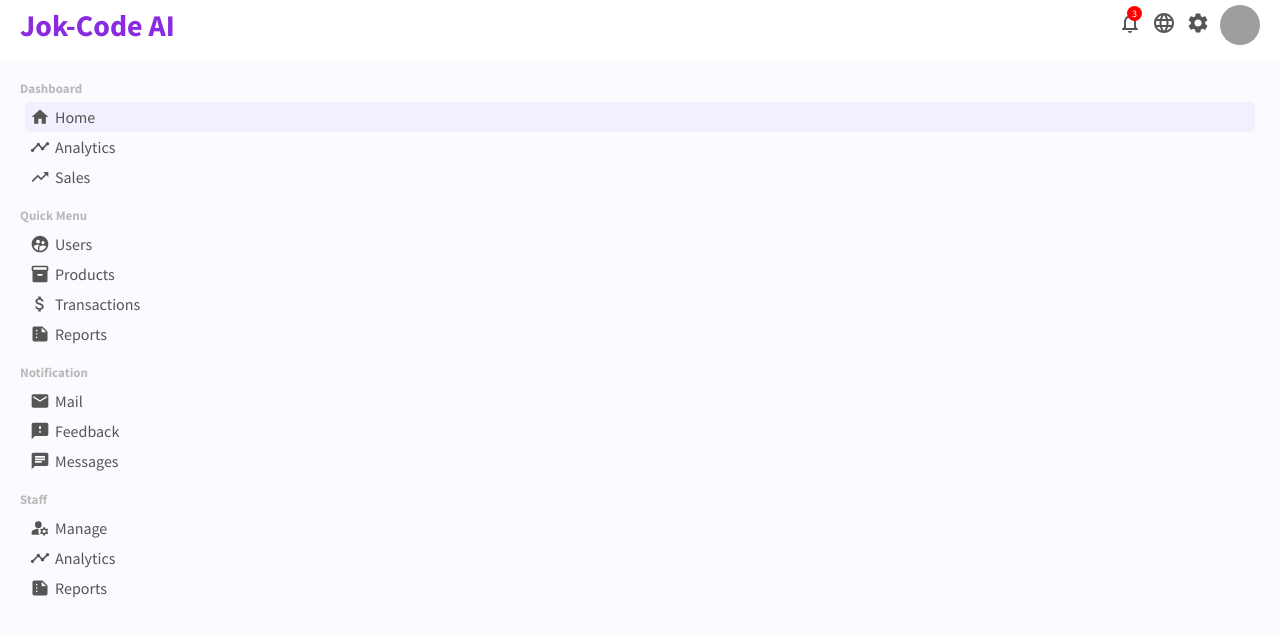
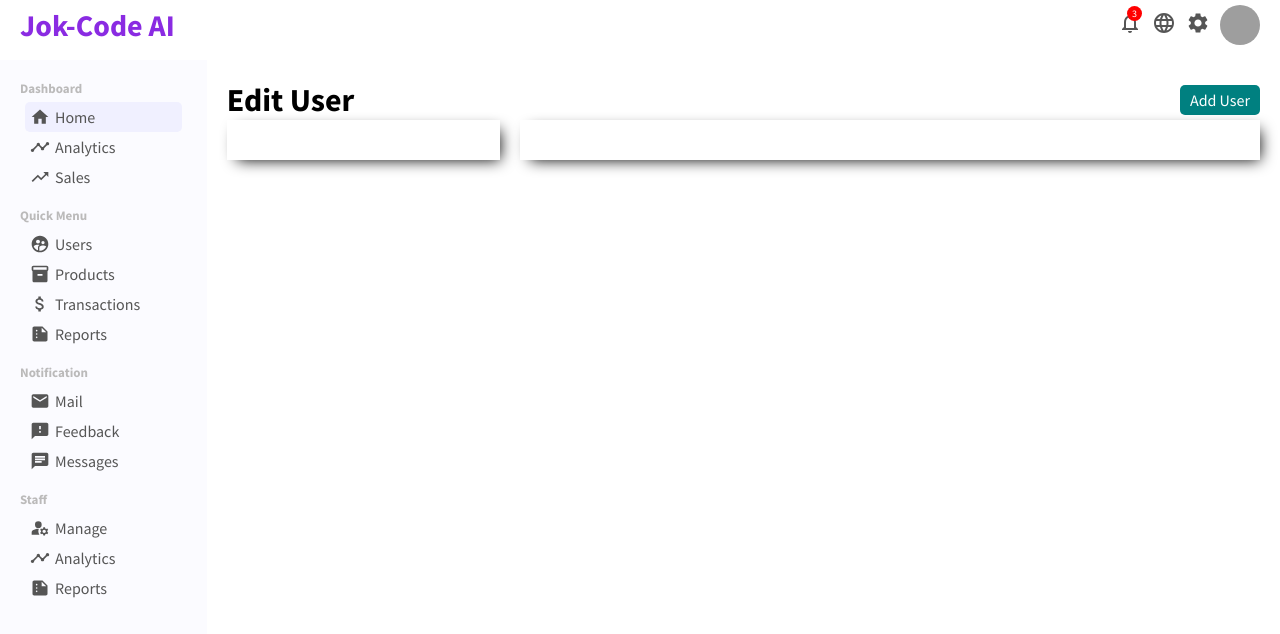
Before and after one commit to Jokmonsimon/react-admin-dashboard, a React (Create React App) app: page /user/1 in a window 1280 px wide. Shown: the top 634 px of the page. Built offline with nearby package versions, Linux system fonts and the light colour scheme; grey boxes are pictures that could not be loaded.

Commit message:
New update

```diff
--- a/src/App.js
+++ b/src/App.js
@@ -4,6 +4,7 @@ import "./App.css";
 import Dashboard from "./pages/dashboard/Dashboard";
 import { BrowserRouter, Routes, Route } from "react-router-dom";
 import UserList from "./pages/userList/UserList";
+import User from "./pages/user/User";
 
 function App() {
   return (
@@ -13,7 +14,8 @@ function App() {
         <Sidebar />
         <Routes>
           <Route path="/" element={<Dashboard />} />
-          <Route path="users" element={<UserList />} />
+          <Route path="/users" element={<UserList />} />
+          <Route path="/user/:id" element={<User />} />
         </Routes>
       </div>
     </BrowserRouter>
--- /dev/null
+++ b/src/pages/user/User.css
@@ -0,0 +1,40 @@
+.user {
+  flex: 5;
+  padding: 20px;
+}
+
+.user-title-container {
+  display: flex;
+  align-items: center;
+  justify-content: space-between;
+}
+
+.add-user-button {
+  width: 80px;
+  border: none;
+  padding: 5px;
+  background-color: teal;
+  border-radius: 5px;
+  cursor: pointer;
+  color: white;
+  font-size: 16px;
+}
+
+.user-container {
+  display: flex;
+}
+
+.show-user {
+  flex: 1;
+  padding: 20px;
+  margin-right: 20px;
+  -webkit-box-shadow: 5px 5px 15px -5px #000000;
+  box-shadow: 5px 5px 15px -5px #000000;
+}
+
+.update-user {
+  flex: 3;
+  padding: 20px;
+  -webkit-box-shadow: 5px 5px 15px -5px #000000;
+  box-shadow: 5px 5px 15px -5px #000000;
+}
--- /dev/null
+++ b/src/pages/user/User.jsx
@@ -0,0 +1,16 @@
+import "./User.css";
+
+export default function User() {
+  return (
+    <div className="user">
+      <div className="user-title-container">
+        <h1 className="user-title">Edit User</h1>
+        <button className="add-user-button">Add User</button>
+      </div>
+      <div className="user-container">
+        <div className="show-user"></div>
+        <div className="update-user"></div>
+      </div>
+    </div>
+  );
+}
```
